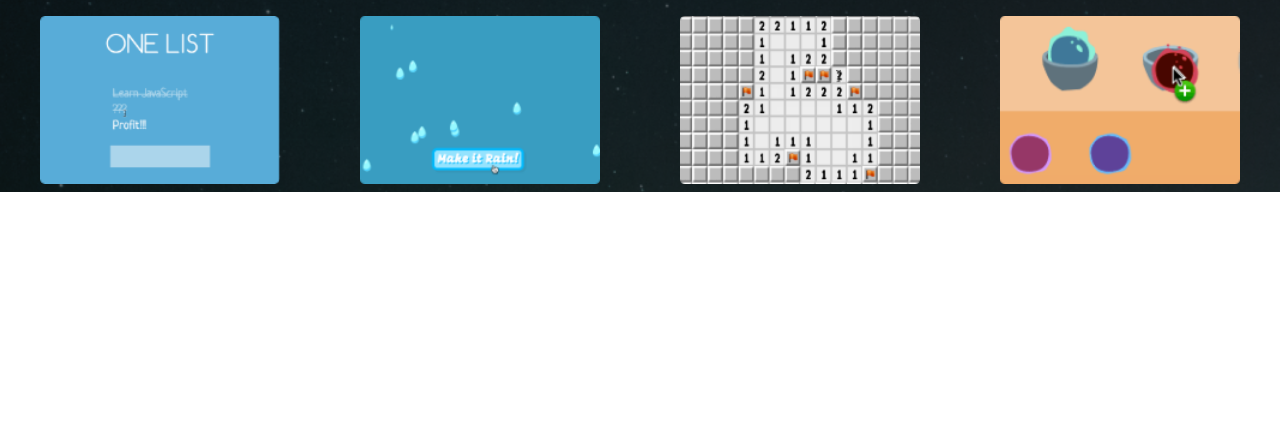
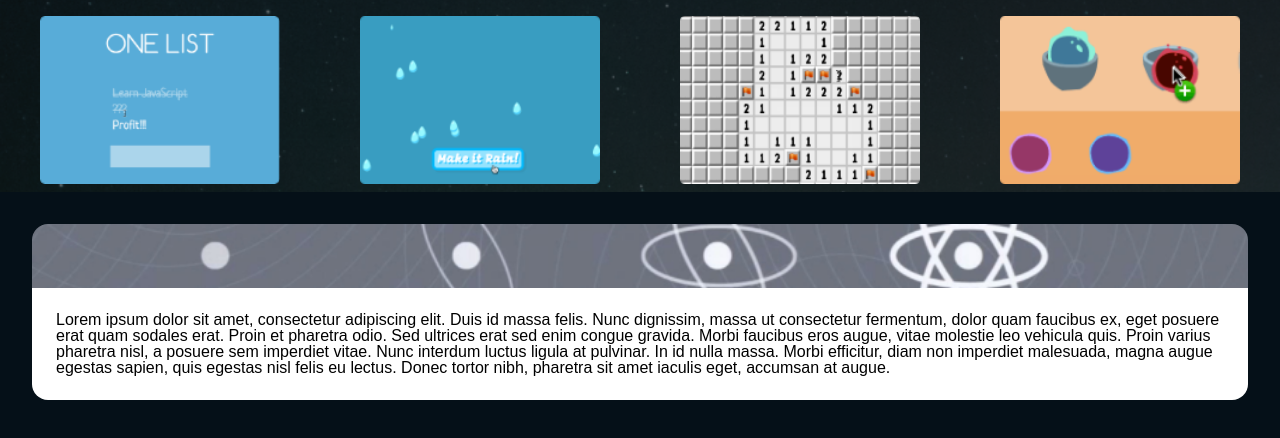
Before and after one commit to msolone/portfolio-site, a website: page public/index.html in a window 1280 px wide. Shown: the part 288-726 px from the top of the page. Drawn offline with Linux system fonts and the light colour scheme.

Commit message:
First article almost done

```diff
--- a/public/index.html
+++ b/public/index.html
@@ -41,6 +41,36 @@
 
       </header>
 
+      <section class="middle">
+        <section class="first-article">
+          <header></header>
+          <!-- <img src="/assets/react.png"> -->
+          <article class="above-image-article">
+              Lorem ipsum dolor sit amet, consectetur adipiscing elit. Duis id massa felis. Nunc dignissim, massa ut consectetur fermentum, dolor quam faucibus ex, eget posuere erat quam sodales erat. Proin et pharetra odio. Sed ultrices erat sed enim congue gravida. Morbi faucibus eros augue, vitae molestie leo vehicula quis. Proin varius pharetra nisl, a posuere sem imperdiet vitae. Nunc interdum luctus ligula at pulvinar. In id nulla massa. Morbi efficitur, diam non imperdiet malesuada, magna augue egestas sapien, quis egestas nisl felis eu lectus. Donec tortor nibh, pharetra sit amet iaculis eget, accumsan at augue.
+          </article>
+
+
+        <!-- </section>
+        <section class="second-article">
+            <img src="assets/code.png">
+            <article class="above-image-article">
+
+            </article>
+ -->
+
+        </section>
+
+
+
+
+
+
+
+
+
+      </section>
+
+
 
 
 
--- a/public/screen.css
+++ b/public/screen.css
@@ -98,3 +98,34 @@ body {
 .projects img {
   width: 15em;
 }
+.middle {
+  height: 30%;
+  background-color: #051018;
+}
+
+.first-article {
+  border-radius: 2em;
+  padding: 2em;
+
+}
+.first-article article{
+background-color: white;
+padding: 1.5em;
+border-radius: 0 0 1em 1em;
+
+}
+
+.first-article header {
+  background-image: url("/assets/react.png");
+  background-size: 100%;
+  background-repeat: no-repeat;
+  background-position: center;
+  height: 4em;
+  border-radius: 1em 1em 0 0;
+}
+
+
+
+.above-image-text {
+  font-family: 'Roboto', sans-serif;
+}
```
